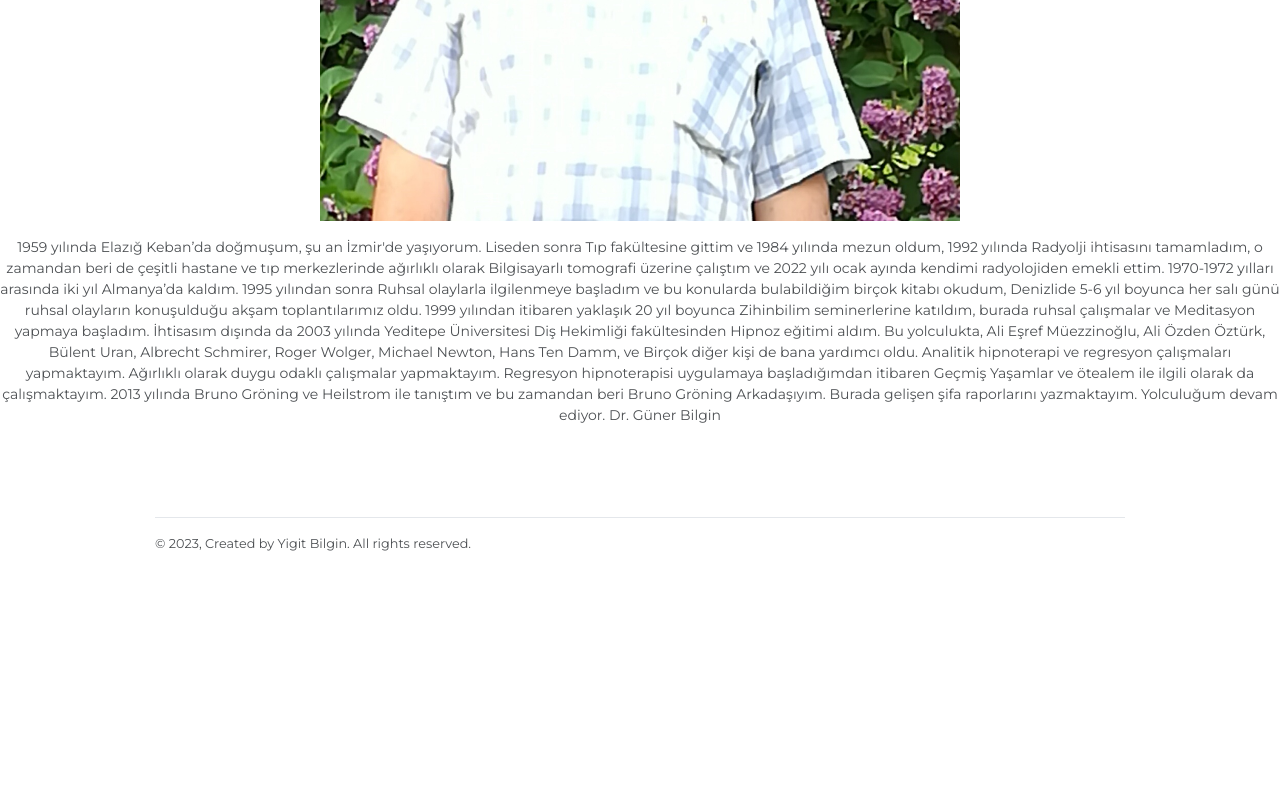
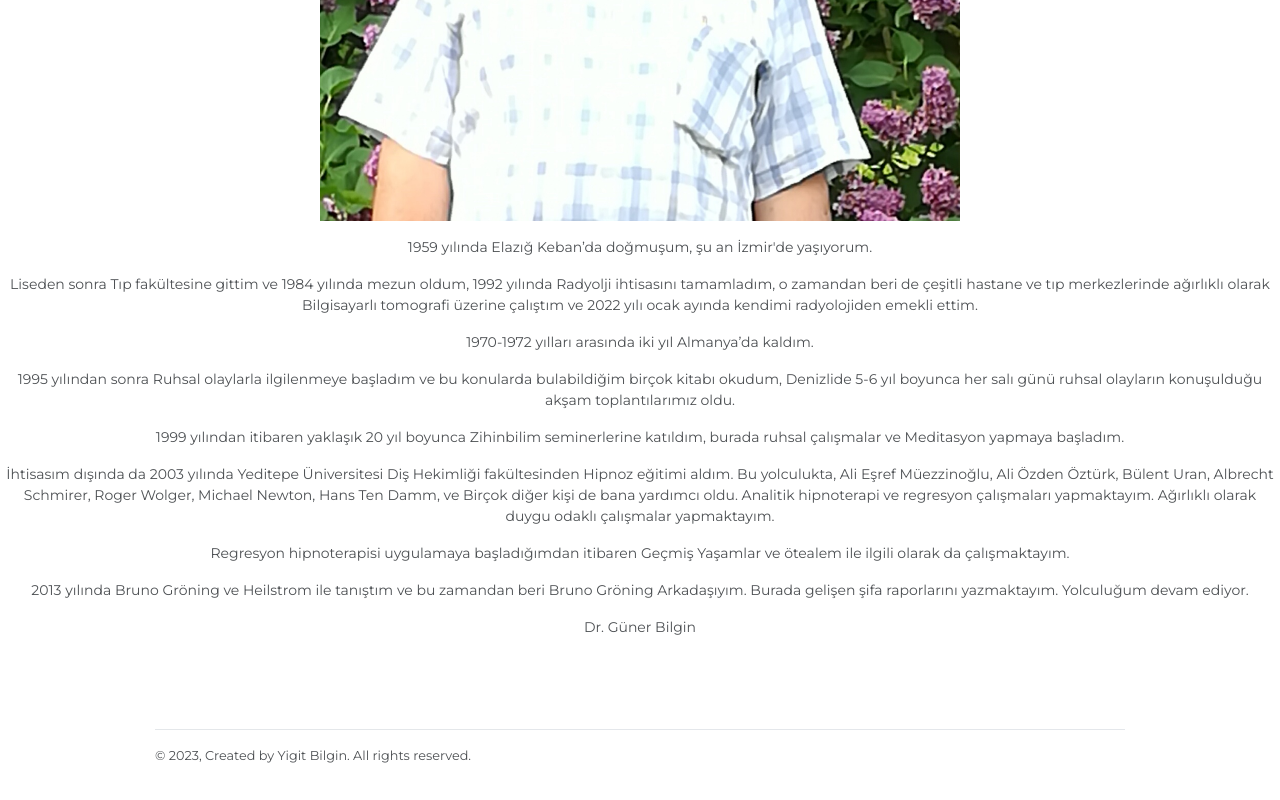
Before and after one commit to y1y11y111/drgunerbilgin.github.io, a plain HTML site: page index.html in a window 1280 px wide. Shown: the part 1257-2057 px from the top of the page. Before the commit the page ends 1845 px from the top, so only its background shows below. Drawn offline with Linux system fonts and the light colour scheme.

Commit message:
Update index.html

```diff
--- a/index.html
+++ b/index.html
@@ -66,14 +66,29 @@
                         </div>
                         <p class="my-3">
                             1959 yılında Elazığ Keban’da doğmuşum, şu an İzmir'de yaşıyorum.
+                        </p>
+                        <p class="my-3">
                             Liseden sonra Tıp fakültesine gittim ve 1984 yılında mezun oldum, 1992 yılında Radyolji ihtisasını tamamladım, o zamandan beri de çeşitli hastane ve tıp merkezlerinde ağırlıklı olarak Bilgisayarlı tomografi üzerine çalıştım ve 2022 yılı ocak ayında kendimi radyolojiden emekli ettim.
+                        </p>
+                        <p class="my-3">
                             1970-1972 yılları arasında iki yıl Almanya’da kaldım.
+                        </p>
+                        <p class="my-3">
                             1995 yılından sonra Ruhsal olaylarla ilgilenmeye başladım ve bu konularda bulabildiğim birçok kitabı okudum, Denizlide 5-6 yıl boyunca her salı günü ruhsal olayların konuşulduğu akşam toplantılarımız oldu.
+                        </p>
+                        <p class="my-3">
                             1999 yılından itibaren yaklaşık 20 yıl boyunca Zihinbilim seminerlerine katıldım, burada ruhsal çalışmalar ve Meditasyon yapmaya başladım.
+                        </p>
+                        <p class="my-3">
                             İhtisasım dışında da 2003 yılında Yeditepe Üniversitesi Diş Hekimliği fakültesinden Hipnoz eğitimi aldım.  Bu yolculukta, Ali Eşref Müezzinoğlu, Ali Özden Öztürk, Bülent Uran, Albrecht Schmirer, Roger Wolger, Michael Newton, Hans Ten Damm, ve Birçok diğer kişi de bana yardımcı oldu.  Analitik hipnoterapi ve regresyon çalışmaları yapmaktayım. Ağırlıklı olarak duygu odaklı çalışmalar yapmaktayım.
+                        </p>
+                        <p class="my-3">
                             Regresyon hipnoterapisi uygulamaya başladığımdan itibaren Geçmiş Yaşamlar ve ötealem ile ilgili olarak da çalışmaktayım.
-                            2013 yılında Bruno Gröning ve Heilstrom ile tanıştım ve bu zamandan beri Bruno Gröning Arkadaşıyım. Burada gelişen şifa raporlarını yazmaktayım.  Yolculuğum devam ediyor.
-                            Dr.  Güner Bilgin
+                        </p>
+                        <p class="my-3">
+                            2013 yılında Bruno Gröning ve Heilstrom ile tanıştım ve bu zamandan beri Bruno Gröning Arkadaşıyım. Burada gelişen şifa raporlarını yazmaktayım.  Yolculuğum devam ediyor.                        </p>
+                        <p class="my-3">
+                            Dr. Güner Bilgin
                         </p>
                     </div>
                 </div>
```
